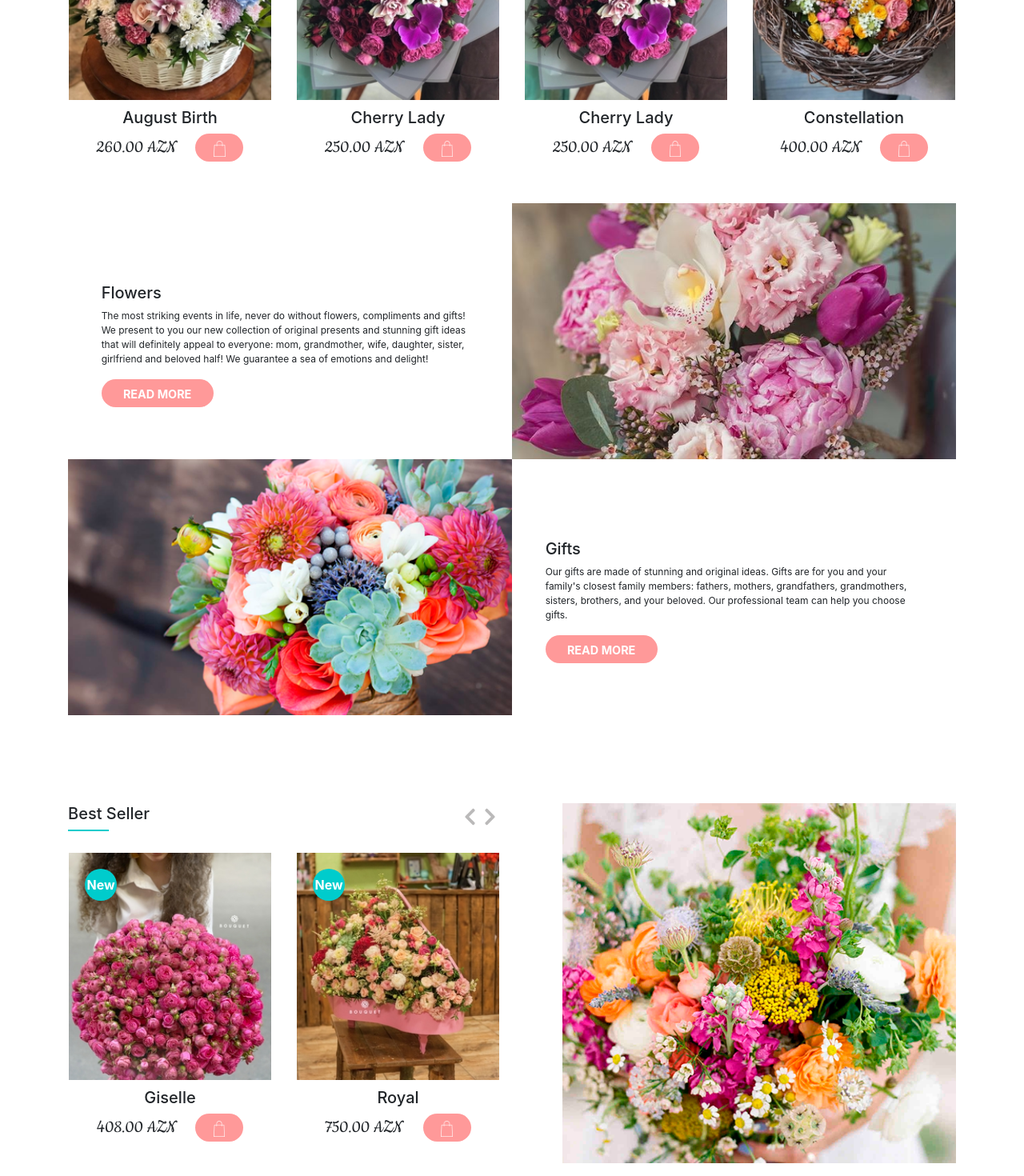
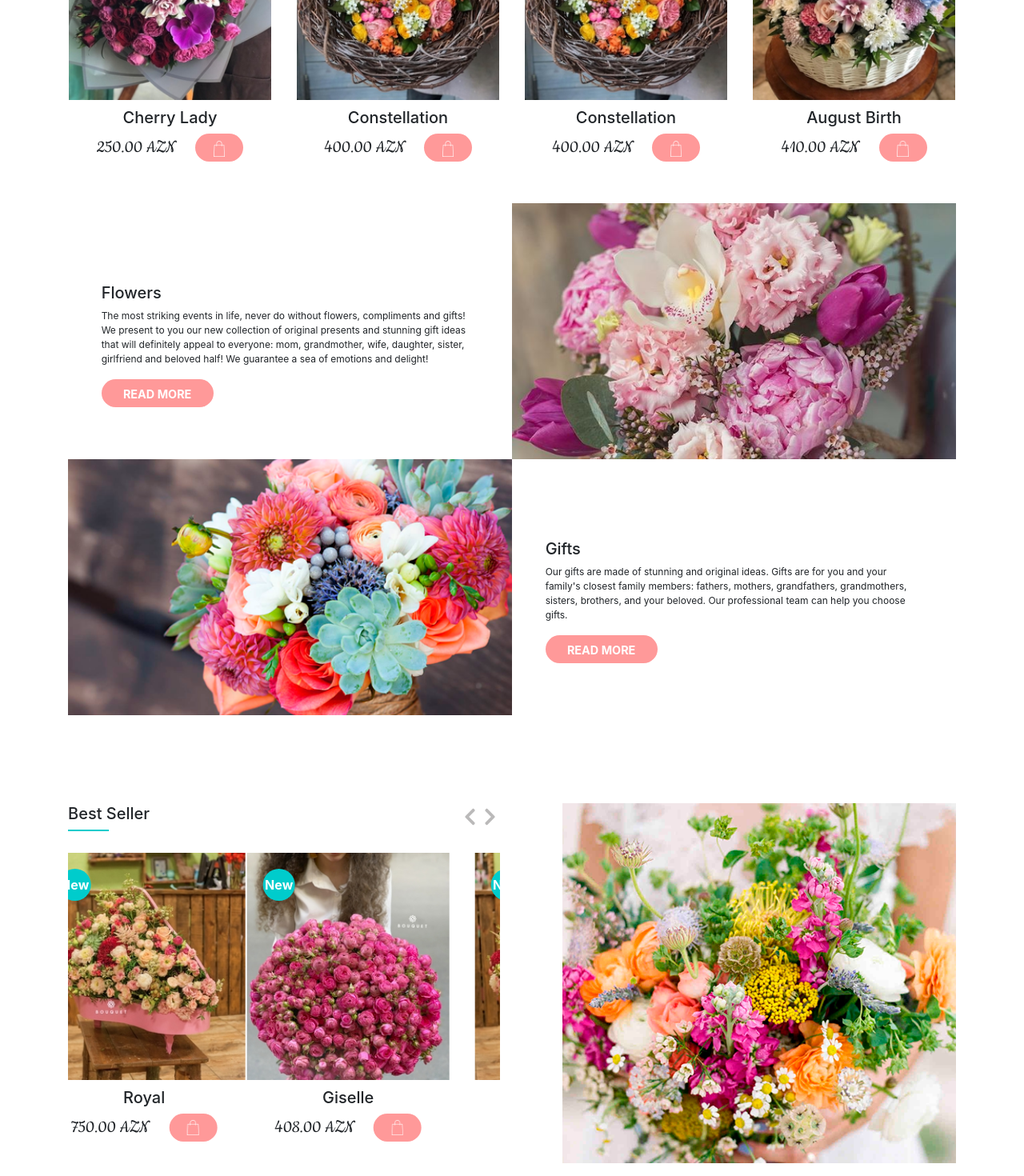
Before and after one commit to theprogbash/milijonasRoziu, a React (Create React App) app: page /home in a window 1280 px wide. Shown: the part 1460-2930 px from the top of the page at 80% size. Built offline with nearby package versions, Linux system fonts and the light colour scheme.

Commit message:
Used slick-carousel in products

```diff
--- a/src/layout/MainPage.js
+++ b/src/layout/MainPage.js
@@ -23,7 +23,6 @@ class MainPage extends Component {
             autoplay: true,
             autoplaySpeed: 3000
         };
-
         return (
             <div className="Main-page">
                 <header className="Main-page-header">
@@ -84,20 +83,20 @@ class MainPage extends Component {
                                 <ScrollAnimation className="col-lg-6 col-md-12 col-12" animateIn="fadeInLeft">
                                     <div className="row">
                                         <div className="col-lg-6 col-md-6 col-6">
-                                            <ProductCard ProductName={"August Birth"} ProductPrice={"260.00"} ProductImgSrc={require('../assets/img/flower3.jpg')} />
+                                            <ProductCard ProductName={"Cherry Lady"} ProductPrice={"250.00"} ProductImgSrc={require('../assets/img/flower1.jpg')} />
                                         </div>
                                         <div className="col-lg-6 col-md-6 col-6">
-                                            <ProductCard ProductName={"Cherry Lady"} ProductPrice={"250.00"} ProductImgSrc={require('../assets/img/flower1.jpg')} />
+                                            <ProductCard ProductName={"Constellation"} ProductPrice={"400.00"} ProductImgSrc={require('../assets/img/flower2.jpg')} />
                                         </div>
                                     </div>
                                 </ScrollAnimation>
                                 <ScrollAnimation className="col-lg-6 col-md-12 col-12" animateIn="fadeInRight">
                                     <div className="row">
                                         <div className="col-lg-6 col-md-6 col-6">
-                                            <ProductCard ProductName={"Cherry Lady"} ProductPrice={"250.00"} ProductImgSrc={require('../assets/img/flower1.jpg')} />
+                                            <ProductCard ProductName={"Constellation"} ProductPrice={"400.00"} ProductImgSrc={require('../assets/img/flower2.jpg')} />
                                         </div>
                                         <div className="col-lg-6 col-md-6 col-6">
-                                            <ProductCard ProductName={"Constellation"} ProductPrice={"400.00"} ProductImgSrc={require('../assets/img/flower2.jpg')} />
+                                            <ProductCard ProductName={"August Birth"} ProductPrice={"410.00"} ProductImgSrc={require('../assets/img/flower3.jpg')} />
                                         </div>
                                     </div>
                                 </ScrollAnimation>
@@ -141,14 +140,28 @@ class MainPage extends Component {
                                         <span><FontAwesomeIcon icon={faChevronRight} /></span>
                                     </div>
                                 </nav>
-                                <ScrollAnimation className="row" animateIn="slideInLeft">
+                                <Slider {...settings}>
+                                    <ScrollAnimation  animateIn="slideInLeft">
+                                        <div className="row">
                                             <div className="col-lg-6 col-md-6 col-6">
                                                 <ProductCard ProductImgSrc={require("../assets/img/flower5.jpg")} ProductName={"Giselle"} ProductPrice={"408.00"} />
                                             </div>
                                             <div className="col-lg-6 col-md-6 col-6">
                                                 <ProductCard ProductImgSrc={require("../assets/img/flower6.jpg")} ProductName={"Royal"} ProductPrice={"750.00"} />
                                             </div>
+                                        </div>
                                     </ScrollAnimation>
+                                    <ScrollAnimation  animateIn="slideInLeft">
+                                        <div className="row">
+                                            <div className="col-lg-6 col-md-6 col-6">
+                                                <ProductCard ProductImgSrc={require("../assets/img/flower5.jpg")} ProductName={"Giselle"} ProductPrice={"408.00"} />
+                                            </div>
+                                            <div className="col-lg-6 col-md-6 col-6">
+                                                <ProductCard ProductImgSrc={require("../assets/img/flower6.jpg")} ProductName={"Royal"} ProductPrice={"750.00"} />
+                                            </div>
+                                        </div>
+                                    </ScrollAnimation>
+                                </Slider>
                             </div>
                             <ScrollAnimation className="col-lg-6 col-md-12 col-sm-12" animateIn="slideInRight">
                                 <div className="Best-seller ml-5"></div>
```
Lines whose indentation alone changed are shown as unchanged.
